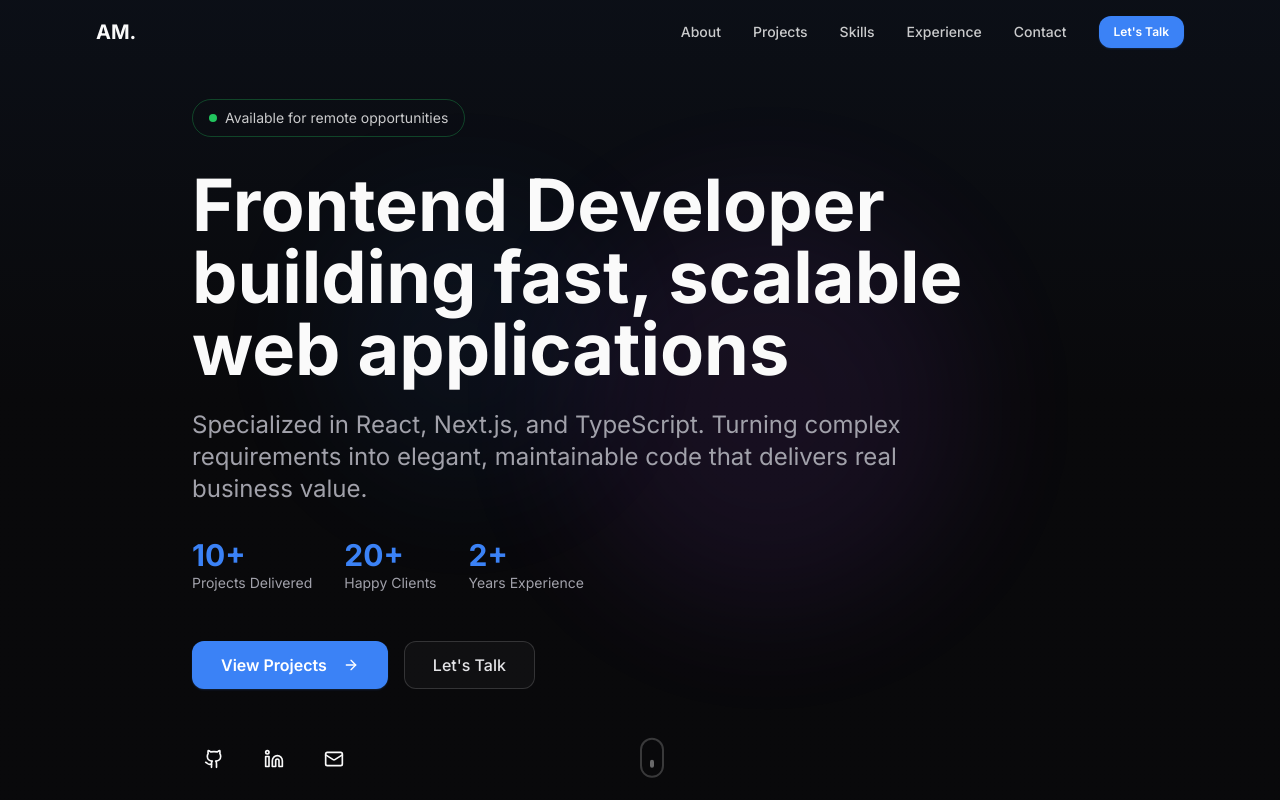
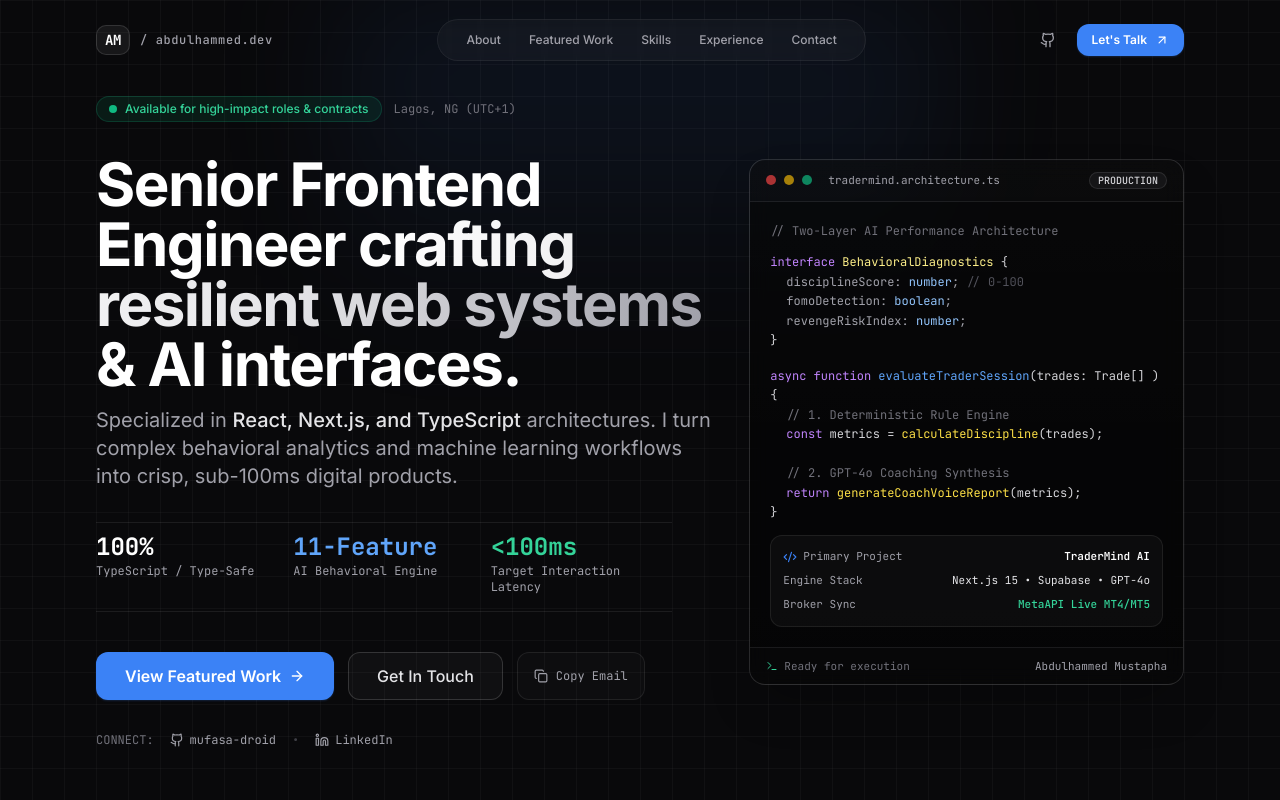
Before and after one commit to mufasa-droid/official-portfolio, a Next.js app: page / in a window 1280 px wide. Shown: the top 800 px of the page. Built offline with nearby package versions, Linux system fonts and the light colour scheme.

Commit message:
feat(phase-3): redesign navigation and hero section with technical editorial aesthetic

```diff
--- a/components/navbar.tsx
+++ b/components/navbar.tsx
@@ -2,12 +2,14 @@
 
 import { useState, useEffect } from "react"
 import { motion, AnimatePresence } from "framer-motion"
-import { Menu, X } from "lucide-react"
+import Link from "next/link"
+import { Menu, X, ArrowUpRight, Github } from "lucide-react"
 import { Button } from "./ui/button"
+import { personalInfo } from "@/lib/data"
 
 const navItems = [
   { name: "About", href: "#about" },
-  { name: "Projects", href: "#projects" },
+  { name: "Featured Work", href: "#projects" },
   { name: "Skills", href: "#skills" },
   { name: "Experience", href: "#experience" },
   { name: "Contact", href: "#contact" },
@@ -21,83 +23,142 @@ export function Navbar() {
     const handleScroll = () => {
       setIsScrolled(window.scrollY > 20)
     }
-    window.addEventListener("scroll", handleScroll)
+    window.addEventListener("scroll", handleScroll, { passive: true })
     return () => window.removeEventListener("scroll", handleScroll)
   }, [])
 
+  // Close mobile menu on resize
+  useEffect(() => {
+    const handleResize = () => {
+      if (window.innerWidth >= 768) {
+        setIsMobileMenuOpen(false)
+      }
+    }
+    window.addEventListener("resize", handleResize)
+    return () => window.removeEventListener("resize", handleResize)
+  }, [])
+
   return (
-    <motion.nav
-      initial={{ y: -100 }}
-      animate={{ y: 0 }}
-      className={`fixed top-0 left-0 right-0 z-50 transition-all duration-300 ${
-        isScrolled ? "glass border-b border-white/10 shadow-lg" : ""
+    <header
+      className={`fixed top-0 left-0 right-0 z-50 transition-[background-color,border-color,backdrop-filter] duration-200 ${
+        isScrolled
+          ? "bg-background/85 backdrop-blur-md border-b border-white/[0.08] shadow-sm"
+          : "bg-transparent border-b border-transparent"
       }`}
     >
-      <div className="container-custom py-4">
-        <div className="flex items-center justify-between">
+      <div className="container-custom">
+        <div className="flex items-center justify-between h-16 sm:h-20">
           {/* Logo */}
-          <motion.a
-            href="#"
-            className="text-xl font-bold gradient-text"
-            whileHover={{ scale: 1.05 }}
-            whileTap={{ scale: 0.95 }}
+          <Link
+            href="/"
+            className="flex items-center gap-2.5 group focus-visible:outline-none focus-visible:ring-2 focus-visible:ring-primary rounded-lg"
           >
-            AM.
-          </motion.a>
+            <span className="font-mono text-sm font-bold tracking-tight text-white bg-white/[0.06] border border-white/[0.12] px-2 py-1 rounded-md group-hover:border-primary/50 group-hover:text-primary transition-colors">
+              AM
+            </span>
+            <span className="hidden sm:inline-block font-mono text-xs text-zinc-400 font-medium tracking-wider">
+              / abdulhammed.dev
+            </span>
+          </Link>
 
-          {/* Desktop Nav */}
-          <div className="hidden md:flex items-center gap-8">
+          {/* Desktop Navigation */}
+          <nav className="hidden md:flex items-center gap-1 bg-white/[0.03] border border-white/[0.06] rounded-full px-4 py-1.5 backdrop-blur-sm" aria-label="Main Navigation">
             {navItems.map((item) => (
               <a
                 key={item.name}
                 href={item.href}
-                className="text-sm font-medium text-foreground/80 hover:text-primary transition-colors"
+                className="text-xs font-medium text-zinc-400 hover:text-white px-3 py-1.5 rounded-full transition-colors hover:bg-white/[0.06]"
               >
                 {item.name}
               </a>
             ))}
-            <Button size="sm" asChild>
-              <a href="#contact">Let&apos;s Talk</a>
+          </nav>
+
+          {/* Desktop Actions */}
+          <div className="hidden md:flex items-center gap-3">
+            <a
+              href={personalInfo.socials.github}
+              target="_blank"
+              rel="noopener noreferrer"
+              className="p-2 rounded-lg text-zinc-400 hover:text-white hover:bg-white/[0.06] border border-transparent hover:border-white/10 transition-colors focus-visible:outline-none focus-visible:ring-2 focus-visible:ring-primary"
+              aria-label="GitHub Profile"
+            >
+              <Github className="h-4 w-4" />
+            </a>
+            <Button size="sm" variant="default" href="#contact">
+              <span>Let&apos;s Talk</span>
+              <ArrowUpRight className="h-3.5 w-3.5" />
             </Button>
           </div>
 
           {/* Mobile Menu Button */}
           <button
-            className="md:hidden text-foreground"
+            type="button"
+            className="md:hidden p-2 rounded-lg text-zinc-300 hover:text-white hover:bg-white/[0.06] border border-white/[0.08] transition-colors focus-visible:outline-none focus-visible:ring-2 focus-visible:ring-primary"
             onClick={() => setIsMobileMenuOpen(!isMobileMenuOpen)}
+            aria-label={isMobileMenuOpen ? "Close navigation menu" : "Open navigation menu"}
+            aria-expanded={isMobileMenuOpen}
           >
-            {isMobileMenuOpen ? <X size={24} /> : <Menu size={24} />}
+            {isMobileMenuOpen ? <X className="h-5 w-5" /> : <Menu className="h-5 w-5" />}
           </button>
         </div>
+      </div>
 
-        {/* Mobile Menu */}
+      {/* Mobile Menu Overlay & Drawer */}
       <AnimatePresence>
         {isMobileMenuOpen && (
           <motion.div
-              initial={{ opacity: 0, height: 0 }}
-              animate={{ opacity: 1, height: "auto" }}
-              exit={{ opacity: 0, height: 0 }}
-              className="md:hidden mt-4 space-y-4"
+            initial={{ opacity: 0, y: -8 }}
+            animate={{ opacity: 1, y: 0 }}
+            exit={{ opacity: 0, y: -8 }}
+            transition={{ duration: 0.16, ease: [0.23, 1, 0.32, 1] }}
+            className="md:hidden border-b border-white/[0.08] bg-background/95 backdrop-blur-xl px-4 py-6 shadow-xl"
           >
+            <nav className="flex flex-col space-y-3" aria-label="Mobile Navigation">
               {navItems.map((item) => (
                 <a
                   key={item.name}
                   href={item.href}
-                  className="block text-sm font-medium text-foreground/80 hover:text-primary transition-colors"
+                  className="flex items-center justify-between text-sm font-medium text-zinc-300 hover:text-white py-2 px-3 rounded-lg hover:bg-white/[0.06] transition-colors"
                   onClick={() => setIsMobileMenuOpen(false)}
                 >
-                  {item.name}
+                  <span>{item.name}</span>
+                  <ArrowUpRight className="h-3.5 w-3.5 text-zinc-500" />
                 </a>
               ))}
-              <Button className="w-full" asChild>
-                <a href="#contact" onClick={() => setIsMobileMenuOpen(false)}>
-                  Let&apos;s Talk
+              <div className="pt-4 border-t border-white/[0.08] flex flex-col gap-3">
+                <Button
+                  className="w-full justify-center"
+                  href="#contact"
+                  onClick={() => setIsMobileMenuOpen(false)}
+                >
+                  <span>Let&apos;s Talk</span>
+                  <ArrowUpRight className="h-4 w-4" />
+                </Button>
+                <div className="flex items-center justify-center gap-4 pt-2">
+                  <a
+                    href={personalInfo.socials.github}
+                    target="_blank"
+                    rel="noopener noreferrer"
+                    className="text-xs text-zinc-400 hover:text-white transition-colors"
+                  >
+                    GitHub
                   </a>
-              </Button>
+                  <span className="text-zinc-600">•</span>
+                  <a
+                    href={personalInfo.socials.linkedin}
+                    target="_blank"
+                    rel="noopener noreferrer"
+                    className="text-xs text-zinc-400 hover:text-white transition-colors"
+                  >
+                    LinkedIn
+                  </a>
+                </div>
+              </div>
+            </nav>
           </motion.div>
         )}
       </AnimatePresence>
-      </div>
-    </motion.nav>
+    </header>
   )
 }
--- a/components/sections/hero.tsx
+++ b/components/sections/hero.tsx
@@ -1,167 +1,255 @@
 "use client"
 
+import { useState } from "react"
 import { motion } from "framer-motion"
-import { ArrowRight, Github, Linkedin, Mail } from "lucide-react"
+import { ArrowRight, Github, Linkedin, Mail, Check, Copy, Terminal, Sparkles, Code2 } from "lucide-react"
 import { Button } from "../ui/button"
+import { Badge } from "../ui/badge"
 import { personalInfo } from "@/lib/data"
 
 export function Hero() {
+  const [copied, setCopied] = useState(false)
+
+  const copyEmail = () => {
+    navigator.clipboard.writeText(personalInfo.email)
+    setCopied(true)
+    setTimeout(() => setCopied(false), 2000)
+  }
+
   return (
-    <section className="min-h-screen flex items-center justify-center relative overflow-hidden pt-20">
-      {/* Animated background gradient */}
-      <div className="absolute inset-0 bg-gradient-to-b from-primary/5 via-background to-background" />
-
-      {/* Floating orbs */}
-      <motion.div
-        className="absolute top-1/4 left-1/4 w-72 h-72 bg-primary/20 rounded-full blur-3xl"
-        animate={{
-          scale: [1, 1.2, 1],
-          opacity: [0.3, 0.5, 0.3],
-        }}
-        transition={{
-          duration: 8,
-          repeat: Infinity,
-          ease: "easeInOut",
-        }}
-      />
-      <motion.div
-        className="absolute bottom-1/4 right-1/4 w-96 h-96 bg-purple-500/20 rounded-full blur-3xl"
-        animate={{
-          scale: [1.2, 1, 1.2],
-          opacity: [0.3, 0.5, 0.3],
-        }}
-        transition={{
-          duration: 10,
-          repeat: Infinity,
-          ease: "easeInOut",
-        }}
-      />
+    <section className="relative min-h-[92vh] flex items-center justify-center pt-24 pb-16 overflow-hidden bg-grid-technical">
+      {/* Subtle radial spotlight (pure CSS, no CPU animation loops) */}
+      <div className="absolute top-0 left-1/2 -translate-x-1/2 w-[600px] h-[350px] bg-gradient-to-b from-blue-500/10 via-primary/5 to-transparent blur-3xl pointer-events-none" />
 
       <div className="container-custom relative z-10">
-        <div className="max-w-4xl">
-          {/* Availability badge */}
+        <div className="grid lg:grid-cols-12 gap-12 lg:gap-8 items-center">
+
+          {/* Left Column: Editorial Headline & Introduction */}
+          <div className="lg:col-span-7 space-y-8">
+
+            {/* Metadata Status Row */}
             <motion.div
-            initial={{ opacity: 0, y: 20 }}
+              initial={{ opacity: 0, y: 12 }}
               animate={{ opacity: 1, y: 0 }}
-            transition={{ duration: 0.5 }}
-            className="inline-flex items-center gap-2 px-4 py-2 rounded-full glass border border-green-500/30 mb-8"
+              transition={{ duration: 0.3, ease: [0.23, 1, 0.32, 1] }}
+              className="flex flex-wrap items-center gap-3"
             >
+              <div className="inline-flex items-center gap-2 px-3 py-1 rounded-full bg-emerald-500/10 border border-emerald-500/20 text-xs font-medium text-emerald-400">
                 <span className="relative flex h-2 w-2">
-              <span className="animate-ping absolute inline-flex h-full w-full rounded-full bg-green-400 opacity-75"></span>
-              <span className="relative inline-flex rounded-full h-2 w-2 bg-green-500"></span>
+                  <span className="animate-ping absolute inline-flex h-full w-full rounded-full bg-emerald-400 opacity-75"></span>
+                  <span className="relative inline-flex rounded-full h-2 w-2 bg-emerald-500"></span>
                 </span>
-            <span className="text-sm text-foreground/80">Available for remote opportunities</span>
+                <span>Available for high-impact roles & contracts</span>
+              </div>
+
+              <span className="text-xs font-mono text-zinc-500 hidden sm:inline-block">
+                Lagos, NG (UTC+1)
+              </span>
             </motion.div>
 
-          {/* Main heading */}
-          <motion.h1
-            initial={{ opacity: 0, y: 20 }}
+            {/* Master Headline */}
+            <motion.div
+              initial={{ opacity: 0, y: 14 }}
               animate={{ opacity: 1, y: 0 }}
-            transition={{ duration: 0.5, delay: 0.1 }}
-            className="text-5xl md:text-7xl font-bold mb-6 leading-tight"
+              transition={{ duration: 0.35, delay: 0.05, ease: [0.23, 1, 0.32, 1] }}
+              className="space-y-3"
             >
-            Frontend Developer{" "}
-            <span className="gradient-text">building fast, scalable</span>{" "}
-            web applications
-          </motion.h1>
+              <h1 className="text-4xl sm:text-5xl lg:text-6xl font-bold tracking-tight text-white leading-[1.1]">
+                Senior Frontend Engineer{" "}
+                <span className="heading-gradient">crafting resilient web systems</span>{" "}
+                & AI interfaces.
+              </h1>
+              <p className="text-lg sm:text-xl text-zinc-400 font-normal leading-relaxed max-w-2xl">
+                Specialized in <span className="text-zinc-200 font-medium">React, Next.js, and TypeScript</span> architectures.
+                I turn complex behavioral analytics and machine learning workflows into crisp, sub-100ms digital products.
+              </p>
+            </motion.div>
 
-          {/* Subheading */}
-          <motion.p
-            initial={{ opacity: 0, y: 20 }}
+            {/* Quick Metrics Bar */}
+            <motion.div
+              initial={{ opacity: 0, y: 14 }}
               animate={{ opacity: 1, y: 0 }}
-            transition={{ duration: 0.5, delay: 0.2 }}
-            className="text-xl md:text-2xl text-muted-foreground mb-8 max-w-3xl"
-          >
-            Specialized in React, Next.js, and TypeScript. Turning complex requirements
-            into elegant, maintainable code that delivers real business value.
-          </motion.p>
-
-          {/* Stats */}
-          <motion.div
-            initial={{ opacity: 0, y: 20 }}
-            animate={{ opacity: 1, y: 0 }}
-            transition={{ duration: 0.5, delay: 0.3 }}
-            className="flex flex-wrap gap-8 mb-12"
+              transition={{ duration: 0.35, delay: 0.1, ease: [0.23, 1, 0.32, 1] }}
+              className="grid grid-cols-3 gap-4 pt-2 border-y border-white/[0.08] py-4 max-w-xl"
             >
               <div>
-              <div className="text-3xl font-bold text-primary">10+</div>
-              <div className="text-sm text-muted-foreground">Projects Delivered</div>
+                <p className="font-mono text-xl sm:text-2xl font-bold text-white">100%</p>
+                <p className="text-xs text-zinc-400 font-mono">TypeScript / Type-Safe</p>
               </div>
               <div>
-              <div className="text-3xl font-bold text-primary">20+</div>
-              <div className="text-sm text-muted-foreground">Happy Clients</div>
+                <p className="font-mono text-xl sm:text-2xl font-bold text-blue-400">11-Feature</p>
+                <p className="text-xs text-zinc-400 font-mono">AI Behavioral Engine</p>
               </div>
               <div>
-              <div className="text-3xl font-bold text-primary">2+</div>
-              <div className="text-sm text-muted-foreground">Years Experience</div>
+                <p className="font-mono text-xl sm:text-2xl font-bold text-emerald-400">&lt;100ms</p>
+                <p className="text-xs text-zinc-400 font-mono">Target Interaction Latency</p>
               </div>
             </motion.div>
 
-          {/* CTA Buttons */}
+            {/* Action Buttons */}
             <motion.div
-            initial={{ opacity: 0, y: 20 }}
+              initial={{ opacity: 0, y: 14 }}
               animate={{ opacity: 1, y: 0 }}
-            transition={{ duration: 0.5, delay: 0.4 }}
-            className="flex flex-wrap gap-4 mb-12"
+              transition={{ duration: 0.35, delay: 0.15, ease: [0.23, 1, 0.32, 1] }}
+              className="flex flex-wrap items-center gap-3.5 pt-2"
             >
-            <Button size="lg" asChild className="group">
-              <a href="#projects">
-                View Projects
-                <ArrowRight className="ml-2 h-4 w-4 transition-transform group-hover:translate-x-1" />
-              </a>
+              <Button size="lg" variant="default" href="#projects">
+                <span>View Featured Work</span>
+                <ArrowRight className="h-4 w-4" />
               </Button>
-            <Button size="lg" variant="outline" asChild>
-              <a href="#contact">Let&apos;s Talk</a>
+
+              <Button size="lg" variant="outline" href="#contact">
+                <span>Get In Touch</span>
               </Button>
+
+              <button
+                type="button"
+                onClick={copyEmail}
+                className="inline-flex items-center gap-2 h-12 px-4 rounded-xl border border-white/[0.08] bg-white/[0.02] text-xs font-mono text-zinc-400 hover:text-white hover:border-white/20 transition-all active:scale-[0.97]"
+                title="Copy email to clipboard"
+                aria-label="Copy email address"
+              >
+                {copied ? (
+                  <>
+                    <Check className="h-3.5 w-3.5 text-emerald-400" />
+                    <span className="text-emerald-400">Copied!</span>
+                  </>
+                ) : (
+                  <>
+                    <Copy className="h-3.5 w-3.5" />
+                    <span>Copy Email</span>
+                  </>
+                )}
+              </button>
             </motion.div>
 
-          {/* Social Links */}
+            {/* Social Proof & Links */}
             <motion.div
-            initial={{ opacity: 0, y: 20 }}
-            animate={{ opacity: 1, y: 0 }}
-            transition={{ duration: 0.5, delay: 0.5 }}
-            className="flex gap-4"
+              initial={{ opacity: 0 }}
+              animate={{ opacity: 1 }}
+              transition={{ duration: 0.35, delay: 0.2 }}
+              className="flex items-center gap-4 text-xs text-zinc-500 font-mono"
             >
+              <span>CONNECT:</span>
               <a
                 href={personalInfo.socials.github}
                 target="_blank"
                 rel="noopener noreferrer"
-              className="p-3 rounded-lg glass hover:bg-white/10 transition-colors"
+                className="flex items-center gap-1.5 text-zinc-400 hover:text-white transition-colors"
+                aria-label="GitHub Profile"
               >
-              <Github className="h-5 w-5" />
+                <Github className="h-3.5 w-3.5" />
+                <span>mufasa-droid</span>
               </a>
+              <span className="text-zinc-700">•</span>
               <a
                 href={personalInfo.socials.linkedin}
                 target="_blank"
                 rel="noopener noreferrer"
-              className="p-3 rounded-lg glass hover:bg-white/10 transition-colors"
+                className="flex items-center gap-1.5 text-zinc-400 hover:text-white transition-colors"
+                aria-label="LinkedIn Profile"
               >
-              <Linkedin className="h-5 w-5" />
-            </a>
-            <a
-              href={`mailto:${personalInfo.email}`}
-              className="p-3 rounded-lg glass hover:bg-white/10 transition-colors"
-            >
-              <Mail className="h-5 w-5" />
+                <Linkedin className="h-3.5 w-3.5" />
+                <span>LinkedIn</span>
               </a>
             </motion.div>
           </div>
+
+          {/* Right Column: Interactive System Architecture & Code Card */}
+          <motion.div
+            initial={{ opacity: 0, scale: 0.98, y: 16 }}
+            animate={{ opacity: 1, scale: 1, y: 0 }}
+            transition={{ duration: 0.4, delay: 0.1, ease: [0.23, 1, 0.32, 1] }}
+            className="lg:col-span-5"
+          >
+            <div className="glass-card overflow-hidden shadow-2xl border border-white/[0.12]">
+
+              {/* Terminal Titlebar */}
+              <div className="flex items-center justify-between px-4 py-3 border-b border-white/[0.08] bg-black/40">
+                <div className="flex items-center gap-2">
+                  <div className="w-2.5 h-2.5 rounded-full bg-red-500/70" />
+                  <div className="w-2.5 h-2.5 rounded-full bg-yellow-500/70" />
+                  <div className="w-2.5 h-2.5 rounded-full bg-emerald-500/70" />
+                  <span className="ml-2 font-mono text-[11px] text-zinc-400">
+                    tradermind.architecture.ts
+                  </span>
+                </div>
+                <Badge variant="mono" className="text-[10px] py-0 px-2">
+                  PRODUCTION
+                </Badge>
               </div>
 
-      {/* Scroll indicator */}
-      <motion.div
-        className="absolute bottom-8 left-1/2 transform -translate-x-1/2"
-        animate={{ y: [0, 10, 0] }}
-        transition={{ duration: 2, repeat: Infinity }}
-      >
-        <div className="w-6 h-10 rounded-full border-2 border-foreground/20 flex items-start justify-center p-2">
-          <motion.div
-            className="w-1 h-2 bg-foreground/40 rounded-full"
-            animate={{ y: [0, 12, 0] }}
-            transition={{ duration: 2, repeat: Infinity }}
-          />
+              {/* Code / Architecture Window */}
+              <div className="p-5 font-mono text-xs text-zinc-300 space-y-3 bg-black/60 overflow-x-auto leading-relaxed">
+                <div className="text-zinc-500">{"// Two-Layer AI Performance Architecture"}</div>
+
+                <div>
+                  <span className="text-purple-400">interface</span>{" "}
+                  <span className="text-yellow-200">BehavioralDiagnostics</span> {"{"}
+                  <div className="pl-4 text-zinc-400">
+                    disciplineScore: <span className="text-blue-300">number</span>;{" "}
+                    <span className="text-zinc-600">{"// 0-100"}</span>
+                    <br />
+                    fomoDetection: <span className="text-blue-300">boolean</span>;
+                    <br />
+                    revengeRiskIndex: <span className="text-blue-300">number</span>;
+                  </div>
+                  {"}"}
+                </div>
+
+                <div className="pt-1">
+                  <span className="text-purple-400">async function</span>{" "}
+                  <span className="text-blue-400">evaluateTraderSession</span>(
+                  <span className="text-zinc-300">trades</span>: Trade[]
+                  ) {"{"}
+                  <div className="pl-4">
+                    <span className="text-zinc-500">{"// 1. Deterministic Rule Engine"}</span>
+                    <br />
+                    <span className="text-purple-400">const</span> metrics ={" "}
+                    <span className="text-yellow-300">calculateDiscipline</span>(trades);
+                    <br />
+                    <br />
+                    <span className="text-zinc-500">{"// 2. GPT-4o Coaching Synthesis"}</span>
+                    <br />
+                    <span className="text-purple-400">return</span>{" "}
+                    <span className="text-yellow-300">generateCoachVoiceReport</span>(metrics);
+                  </div>
+                  {"}"}
+                </div>
+
+                {/* Status Output Box */}
+                <div className="mt-4 p-3 rounded-lg bg-white/[0.03] border border-white/[0.08] space-y-1.5 text-[11px]">
+                  <div className="flex items-center justify-between text-zinc-400">
+                    <span className="flex items-center gap-1.5">
+                      <Code2 className="h-3.5 w-3.5 text-primary" />
+                      <span>Primary Project</span>
+                    </span>
+                    <span className="text-white font-semibold">TraderMind AI</span>
+                  </div>
+                  <div className="flex items-center justify-between text-zinc-400">
+                    <span>Engine Stack</span>
+                    <span className="text-zinc-200">Next.js 15 • Supabase • GPT-4o</span>
+                  </div>
+                  <div className="flex items-center justify-between text-zinc-400">
+                    <span>Broker Sync</span>
+                    <span className="text-emerald-400 font-medium">MetaAPI Live MT4/MT5</span>
+                  </div>
+                </div>
+              </div>
+
+              {/* Terminal Footer */}
+              <div className="px-4 py-2.5 bg-black/40 border-t border-white/[0.08] flex items-center justify-between text-[11px] font-mono text-zinc-500">
+                <span className="flex items-center gap-1.5">
+                  <Terminal className="h-3 w-3 text-emerald-400" />
+                  <span>Ready for execution</span>
+                </span>
+                <span className="text-zinc-400">Abdulhammed Mustapha</span>
+              </div>
             </div>
           </motion.div>
+
+        </div>
+      </div>
     </section>
   )
 }
```
Lines whose indentation alone changed are shown as unchanged.
